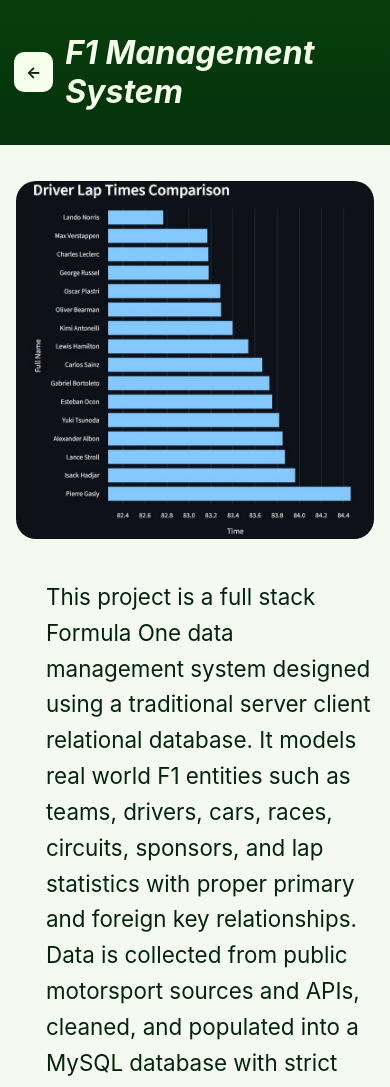
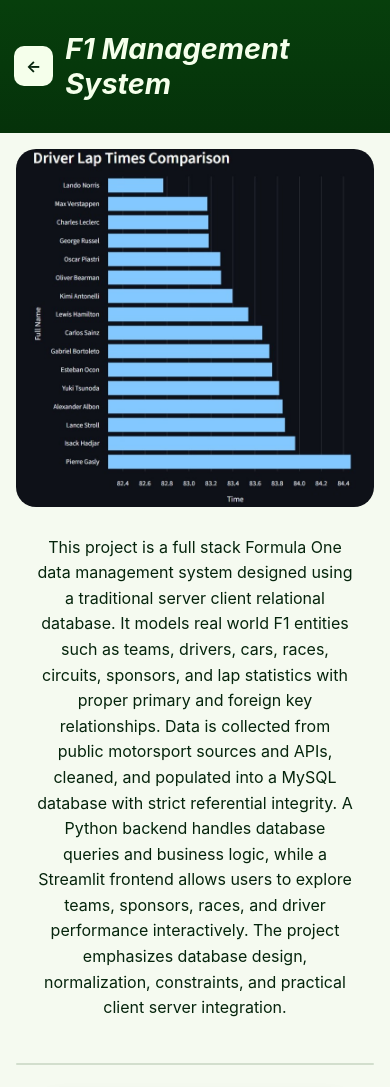
Before and after one commit to amirafiq24/Portfolio, a plain HTML site: page projects/f1.html in a window 390 px wide. Shown: the top 1087 px of the page. Drawn offline with Linux system fonts and the light colour scheme.

Commit message:
optimized mobile 1

```diff
--- a/css/style.css
+++ b/css/style.css
@@ -855,7 +855,7 @@ body {
         width: fit-content;
         margin: 16px auto 32px auto;
         text-align: center;
-        font-size: clamp(1.2rem, 3.5vw, 1.5rem);
+        font-size: clamp(1.1rem, 3.5vw, 1.5rem);
     }
 
     .project-row {
@@ -920,15 +920,13 @@ body {
     }
 
     .profile-header-container {
-        flex-direction: row;
-        justify-content: center;
-        align-items: center;
         gap: 12px;
         padding: 12px 14px;
+        margin: 0 auto;
     }
 
     .header-text {
-        font-size: 2rem;
+        font-size: clamp(1.8rem, 1.3vw, 1rem);
     }
 
     .profile-back {
@@ -1148,6 +1146,21 @@ body {
         margin: 0 auto;
     }
 
+    .project-detail-image {
+        width: 100%;
+        max-width: 360px;
+        height: auto;
+        margin: 0 auto 20px auto;
+    }
+
+    .project-detail-text {
+        margin: 0 auto;
+        margin: 0 20px;
+        margin-top: 8px;
+        font-size: clamp(1rem, 3vw, 1.3rem);
+        text-align: center;
+    }
+
     .project-detail-card-row {
         flex-direction: column;
         gap: 24px;
```
